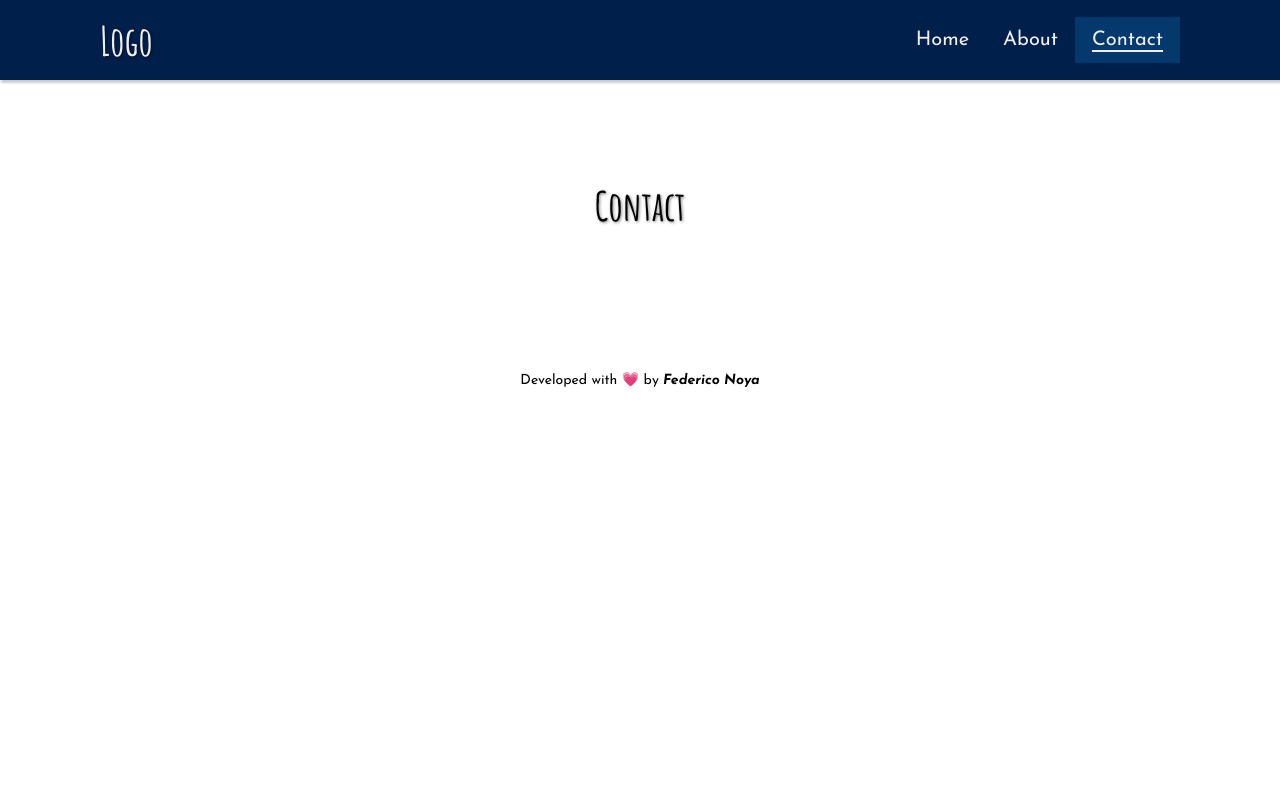
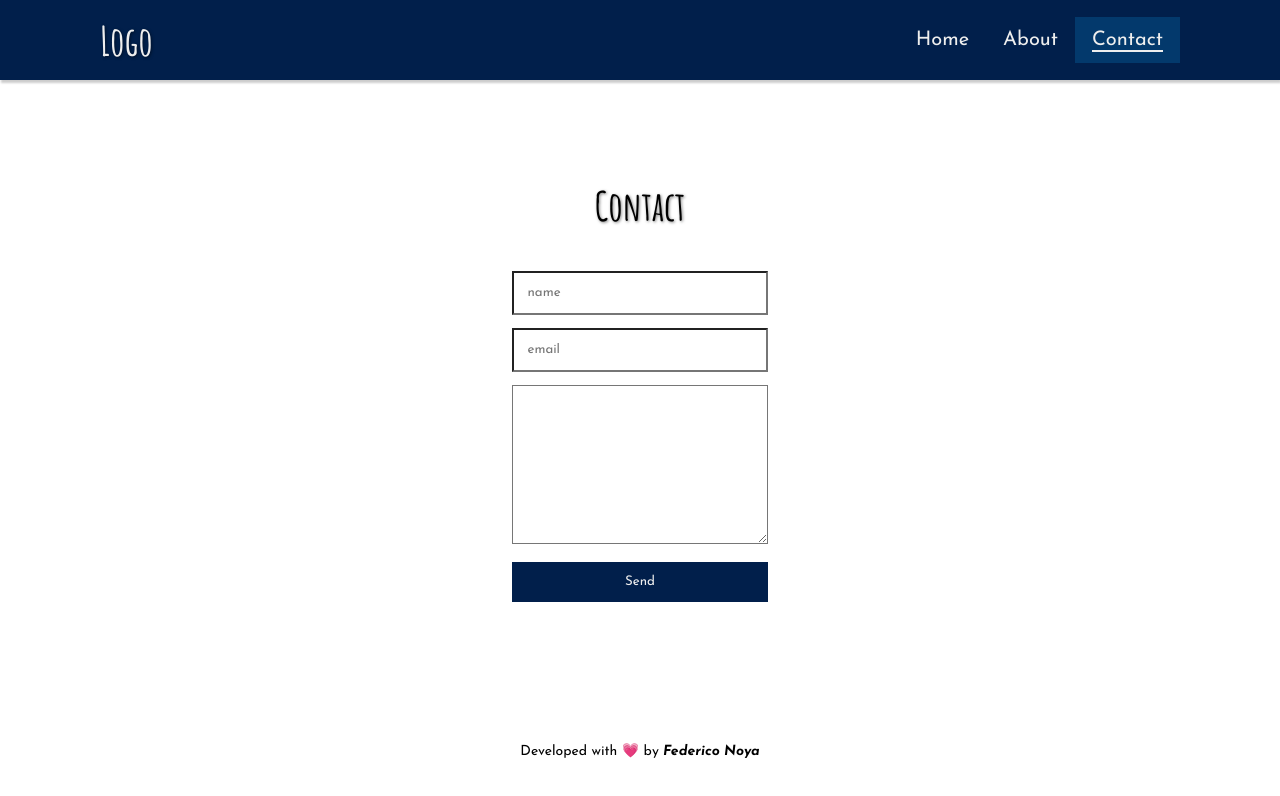
Before and after one commit to nvFede/shorsh_site, a React app: page /contact in a window 1280 px wide. Shown: the top 796 px of the page. Built offline with nearby package versions, Linux system fonts and the light colour scheme.

Commit message:
added contact form

```diff
--- a/package.json
+++ b/package.json
@@ -18,6 +18,7 @@
   },
   "devDependencies": {
     "@babel/core": "^7.11.6",
+    "@babel/plugin-proposal-class-properties": "^7.10.4",
     "@babel/preset-env": "^7.11.5",
     "@babel/preset-react": "^7.10.4",
     "babel-loader": "^8.1.0",
--- a/src/assets/styles/components/contact.scss
+++ b/src/assets/styles/components/contact.scss
@@ -0,0 +1,36 @@
+@import "../base/base";
+
+.main {
+    width: 900px;
+    margin: 0 auto;
+
+    h1 {
+        margin-bottom: 1em;
+    }
+
+    .form {
+
+        * {
+            border-radius: 0;
+            ;
+        }
+
+        &__input,
+        &__message {
+            padding: 1em;
+            width: 100%;
+            margin-bottom: 1em;
+
+        }
+
+
+        &__button {
+            background: $primary-color;
+            color: $light-color;
+            padding: 1em 2em;
+            width: 100%;
+            border: none;
+        }
+
+    }
+}
--- a/src/pages/Contact.jsx
+++ b/src/pages/Contact.jsx
@@ -2,12 +2,89 @@ import React, { Component, Fragment } from "react";
 
 import "../assets/styles/components/contact.scss";
 
+const initialState = {
+  name: "",
+  email: "",
+  message: "",
+  nameError: "",
+  emailError: "",
+  messageError: "",
+};
+
 export default class Contact extends Component {
+  state = initialState;
+
+  validEmail = (m) => {
+    const re = /^(([^<>()\[\]\\.,;:\s@"]+(\.[^<>()\[\]\\.,;:\s@"]+)*)|(".+"))@((\[[0-9]{1,3}\.[0-9]{1,3}\.[0-9]{1,3}\.[0-9]{1,3}\])|(([a-zA-Z\-0-9]+\.)+[a-zA-Z]{2,}))$/;
+    return re.test(m.toLowerCase());
+  };
+
+  validate = () => {
+    let nameError = "";
+    let emailError = "";
+    let messageError = "";
+
+    if (!this.state.name) {
+      nameError = "name cannot be empty.";
+    }
+    if (!validEmail(this.state.email)) {
+      emailError = "Please insert a valid email.";
+    }
+
+    if (!this.state.message) {
+      messageError = "Please write the message.";
+    }
+
+    if (nameError || emailError || messageError) {
+      this.setState({ nameError, emailError, messageError });
+      return false;
+    }
+
+    return true;
+  };
+
+  handleSubmit = (e) => {
+    e.preventDefault();
+    const isValid = this.validate();
+    if (isValid) {
+      console.log(this.state);
+      this.setState(initialState);
+    }
+  };
+
   render() {
     return (
       <Fragment>
         <main className="main">
-          <h1>Contact</h1>
+          <h1 className="main__title">Contact</h1>
+
+          <div className="form">
+            <form onSubmit={this.handleSubmit}>
+              <input
+                className="form__input"
+                name="name"
+                placeholder="name"
+                type="text"
+              />
+              <div className="form__error">{this.state.nameError}</div>
+              <input
+                className="form__input"
+                name="email"
+                placeholder="email"
+                type="email"
+              />
+              <div className="form__error">{this.state.emailError}</div>
+              <textarea
+                className="form__message"
+                name="message"
+                id=""
+                cols="30"
+                rows="10"
+              ></textarea>
+              <div className="form__error">{this.state.messageError}</div>
+              <input className="form__button" type="submit" value="Send" />
+            </form>
+          </div>
         </main>
       </Fragment>
     );
```
Also changed, not shown: jsconfig.json (added, +7 -0 lines), src/assets/styles/base/utils/_fonts.scss (+10 -10 lines), src/components/Palette.jsx (added).
